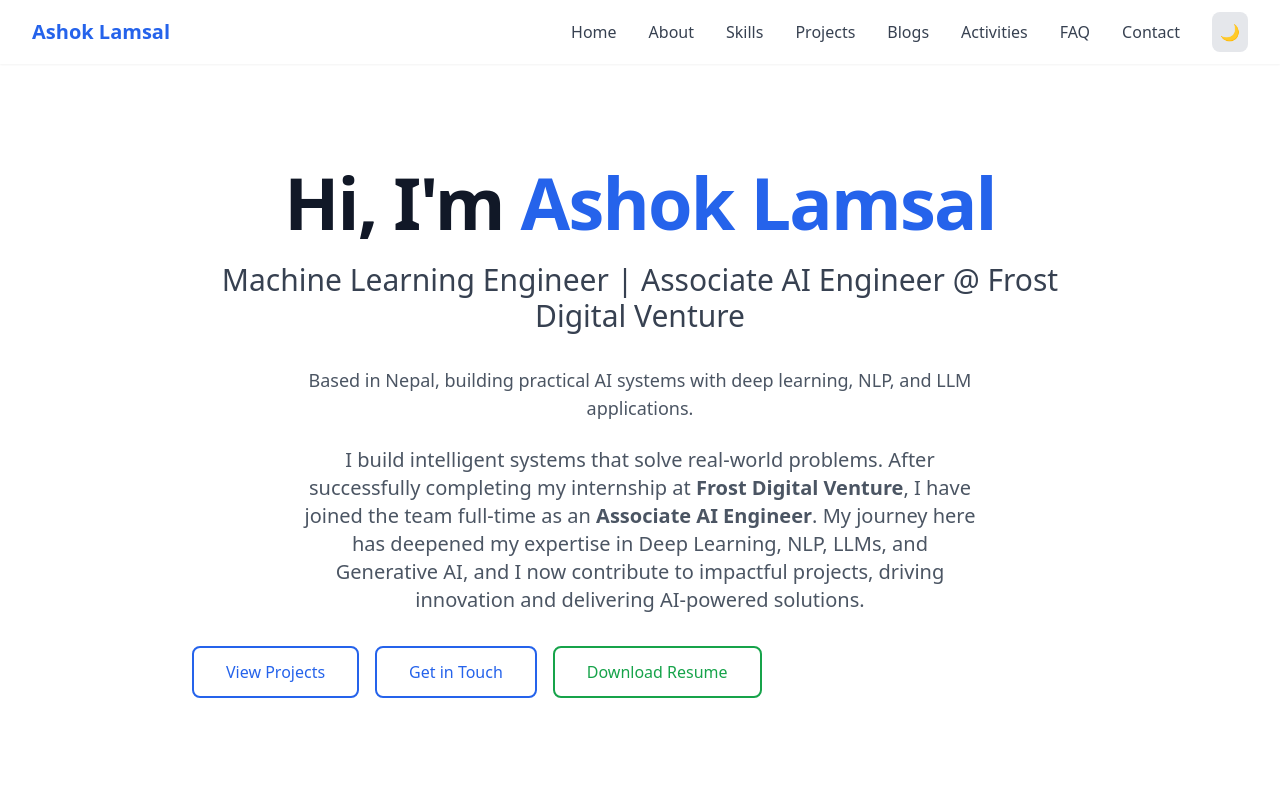
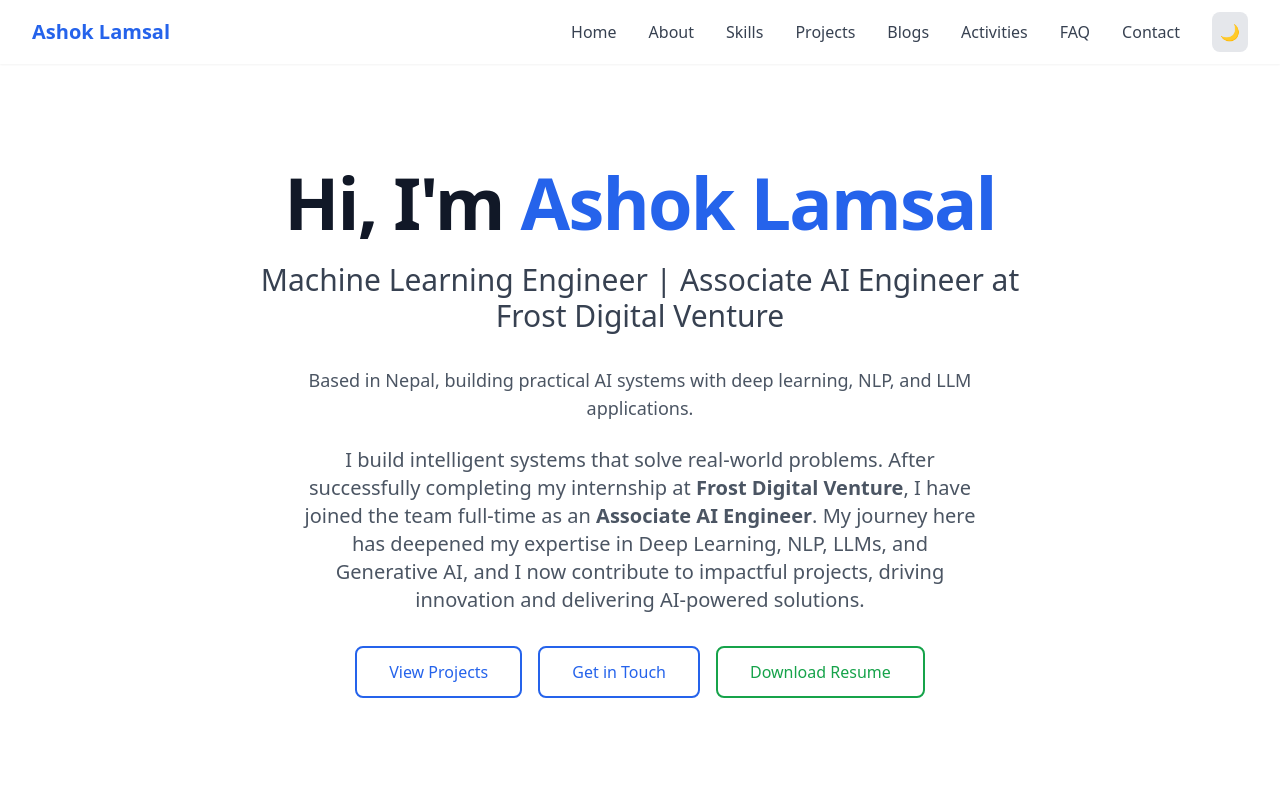
Before and after one commit to Ashok053/portfolio_ashok, a React (Vite) app: page / in a window 1280 px wide. Shown: the top 800 px of the page. Built offline with nearby package versions, Linux system fonts and the light colour scheme; the HTML template or start-up script is replaced by a standard one.

Commit message:
updated codes

```diff
--- a/src/components/Hero.jsx
+++ b/src/components/Hero.jsx
@@ -5,7 +5,7 @@ const Hero = () => {
       className="min-h-screen flex items-center justify-center pt-16 px-4"
       aria-label="Hero section"
     >
-      <div className="max-w-4xl mx-auto text-center">
+      <div className="max-w-5xl mx-auto text-center">
           <h1 className="text-5xl md:text-7xl font-bold mb-6 leading-tight tracking-tight">
             Hi, I&apos;m{' '}
             <span className="text-blue-600 dark:text-blue-400" itemProp="name">
@@ -14,8 +14,8 @@ const Hero = () => {
           </h1>
 
 
-          <h2 className="text-2xl md:text-3xl text-gray-700 dark:text-gray-300 mb-8" itemProp="jobTitle">
-            Machine Learning Engineer | Associate AI Engineer @ Frost Digital Venture
+          <h2 className="text-xl md:text-3xl text-gray-700 dark:text-gray-300 mb-8 leading-tight" itemProp="jobTitle">
+            Machine Learning Engineer | Associate AI Engineer at <span className="whitespace-nowrap">Frost Digital Venture</span>
           </h2>
 
 
@@ -30,7 +30,7 @@ const Hero = () => {
   I have joined the team full-time as an <strong>Associate AI Engineer</strong>. My journey here has deepened my expertise in Deep Learning, NLP, LLMs, and Generative AI, and I now contribute to impactful projects, driving innovation and delivering AI-powered solutions.
 </p>
 
-          <div className="flex md:justify-start justify-center gap-4 flex-wrap">
+          <div className="flex justify-center gap-4 flex-wrap">
             <a
               href="#projects"
               className="px-8 py-3 border-2 border-blue-600 text-blue-600 dark:text-blue-400 rounded-lg hover:bg-blue-50 dark:hover:bg-gray-800 transition-colors font-medium"
```
Also changed, not shown: 4 other files (tests, documents, lock files or other folders).
